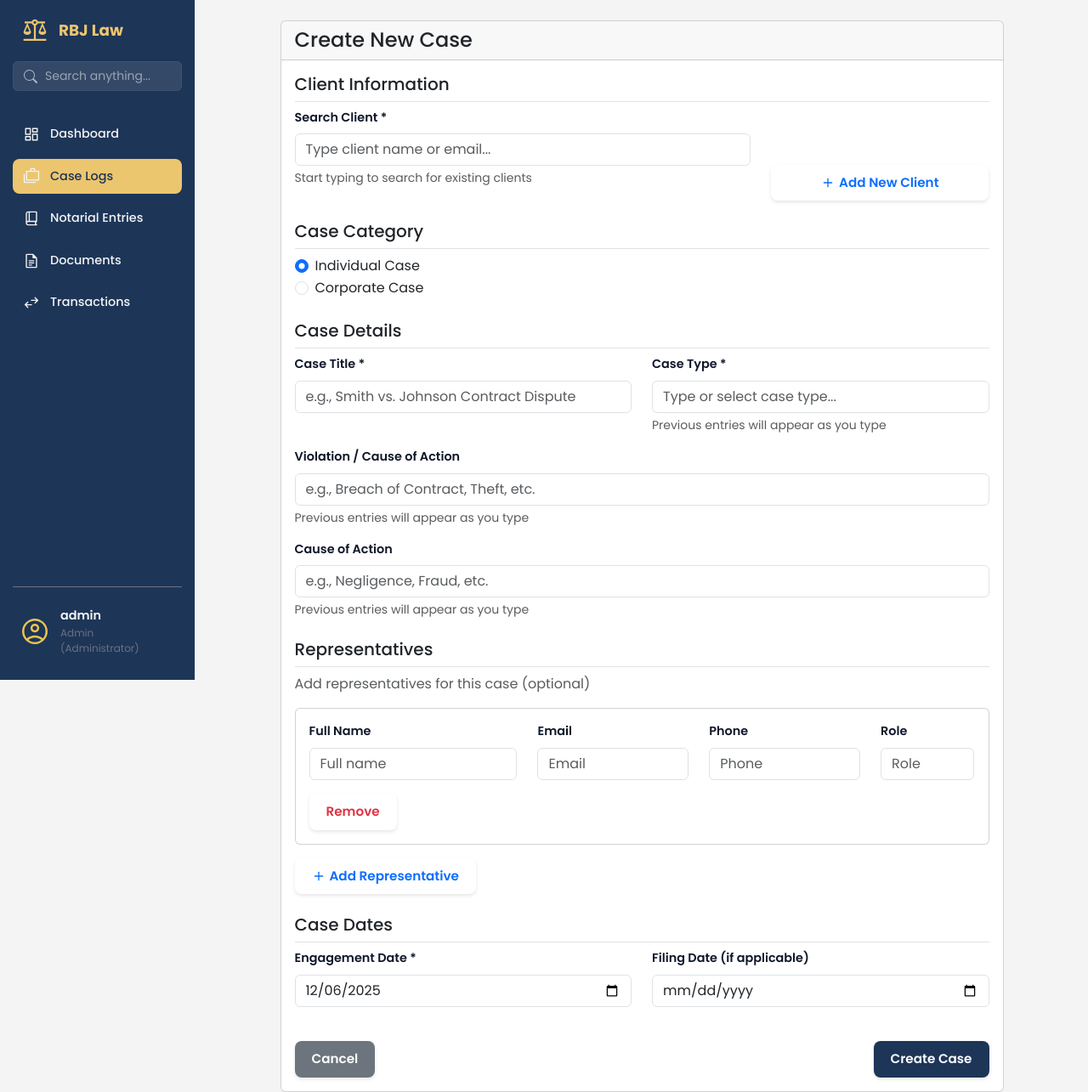
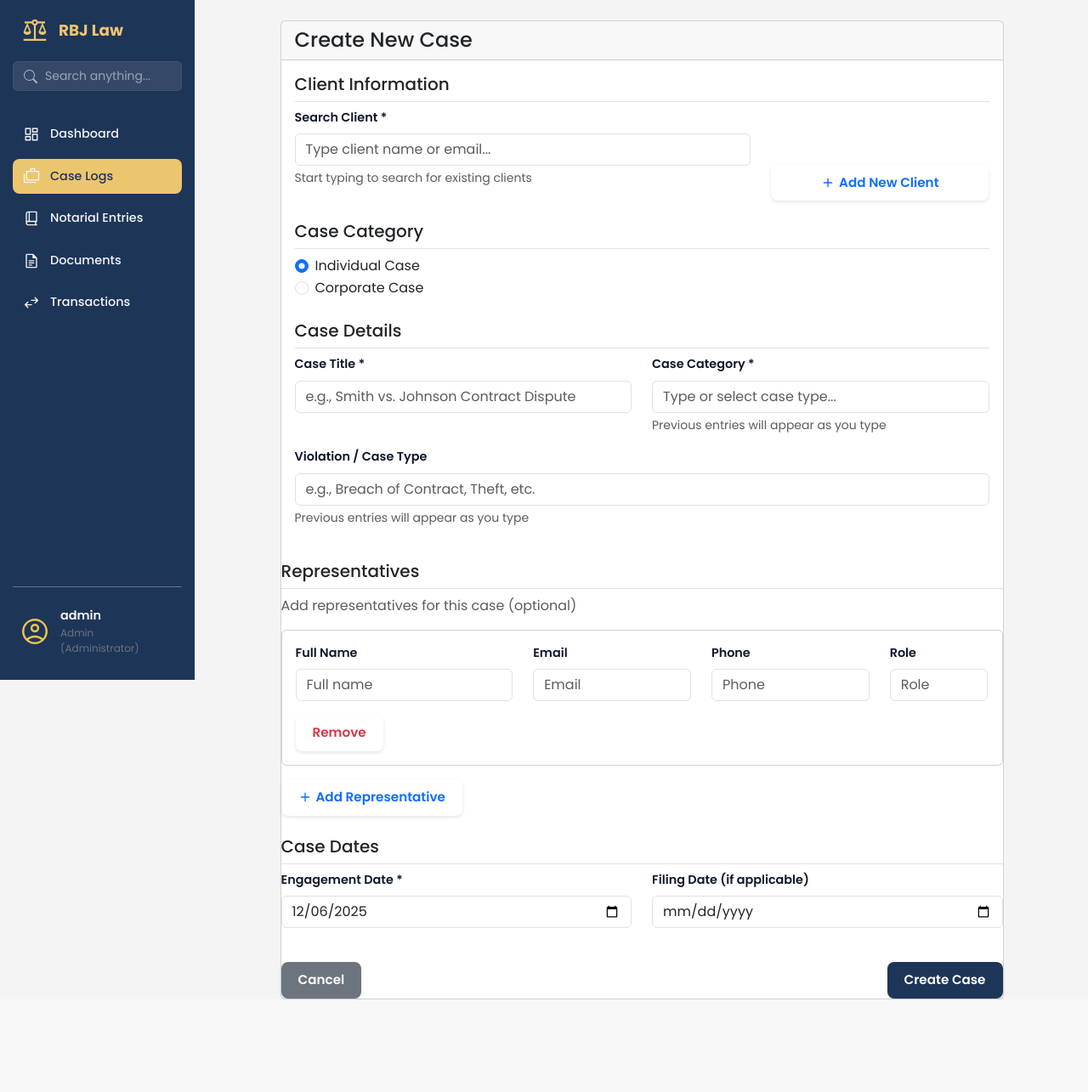
Before and after one commit to 16-Bit-mushroom/IT12-Law_Office, a Flask app: page /cases/create in a window 1280 px wide. Shown: the whole page at 85% size. After the commit the page ends 1176 px from the top, so only its background shows below. Run offline with Flask 3, Linux system fonts and the light colour scheme; a user stored in the database is signed in; some libraries are stand-ins or nearby versions.

Commit message:
minor fixes

```diff
--- a/app/templates/cases/create.html
+++ b/app/templates/cases/create.html
@@ -79,7 +79,7 @@
                                 </div>
                                 <div class="col-md-6">
                                     <div class="mb-3">
-                                        <label for="case_type" class="form-label">Case Type *</label>
+                                        <label for="case_type" class="form-label">Case Category *</label>
                                         <div class="autocomplete-wrapper">
                                             <input type="text" class="form-control"
                                                    id="case_type"
@@ -104,7 +104,7 @@
                             </div>
 
                             <div class="mb-3">
-                                <label for="violation" class="form-label">Violation / Cause of Action</label>
+                                <label for="violation" class="form-label">Violation / Case Type</label>
                                 <div class="autocomplete-wrapper">
                                     <input type="text" class="form-control"
                                            id="violation"
@@ -125,10 +125,10 @@
                                 </div>
                             </div>
 
-                            <div class="mb-3">
+                            <!-- <div class="mb-3">
                                 <label for="cause_of_action" class="form-label">Cause of Action</label>
                                 <div class="autocomplete-wrapper">
-                                    <input type="text" class="form-control"
+                                    <input type="text" class="form-control" hidden
                                            id="cause_of_action"
                                            name="cause_of_action"
                                            placeholder="e.g., Negligence, Fraud, etc."
@@ -144,7 +144,7 @@
                                             style="display: none;" id="remove_cause_of_action_btn">
                                         Remove Suggestion
                                     </button>
-                                </div>
+                                </div> -->
                             </div>
                         </div>
 
--- a/app/templates/cases/edit_case.html
+++ b/app/templates/cases/edit_case.html
@@ -279,7 +279,7 @@
             </div>
 
             <div class="d-flex justify-content-between">
-                <a href="{{ url_for('case.view_case', case_id=case.id) }}" class="btn btn-secondary">Cancel</a>
+                <a href="{{ url_for('case.list_cases') }}" class="btn btn-secondary">Cancel</a>
                 <button type="submit" class="btn btn-primary">Update Case</button>
             </div>
             </form>
--- a/app/templates/login_page.html
+++ b/app/templates/login_page.html
@@ -58,10 +58,6 @@
                                 <button class="btn btn-lg btn-block custom-btn-primary" type="submit">Sign In</button>
                             </div>
 
-                            <div class="d-flex justify-content-between align-items-center mb-0 mt-4">
-                                <a class="text-muted small-link" href="#!">Forgot password?</a>
-                                <p class="mb-0 small">No account? <a href="#!" class="link-gold">Register here</a></p>
-                            </div>
 
                         </form>
                         </div>
```
Also changed, not shown: app/uploads/documents/3bcc8f0cbda842668e327f136567ba78.png (added), instance/app.db.
